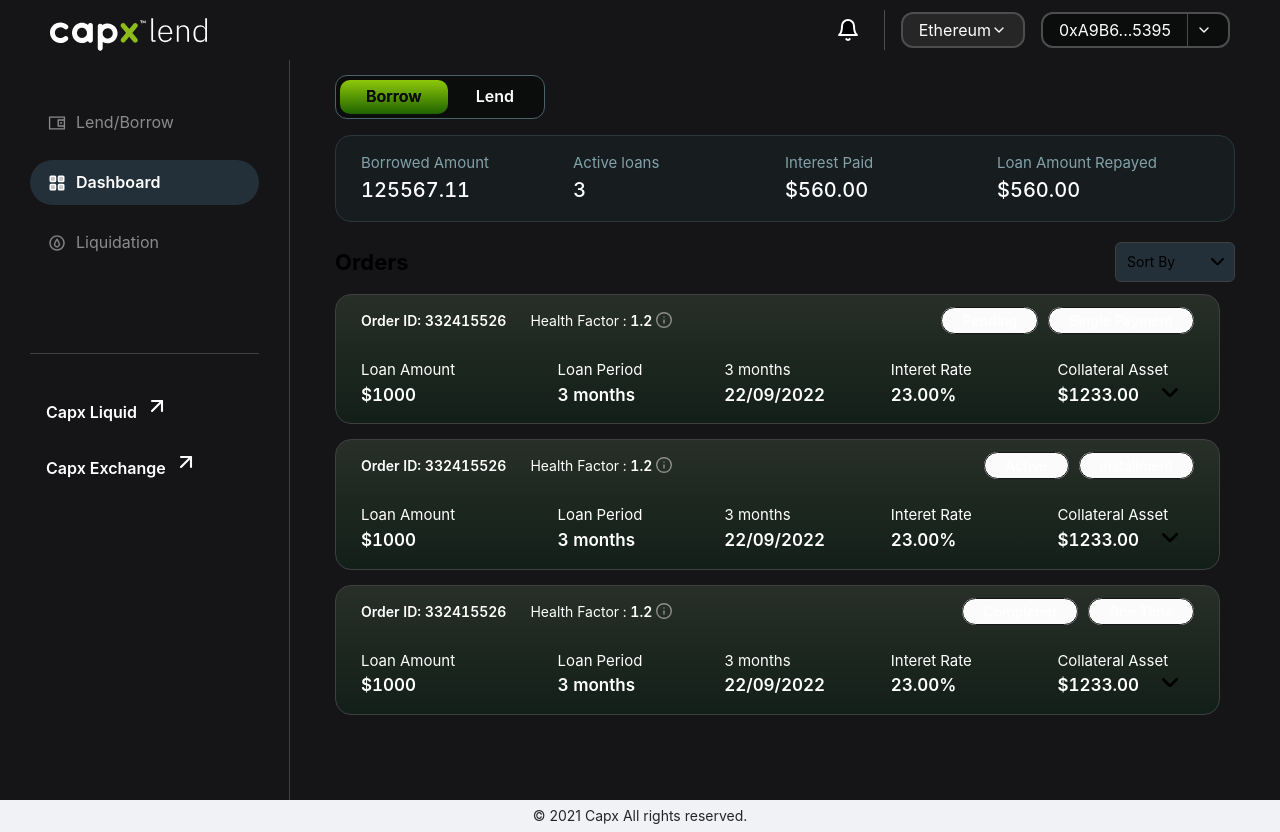
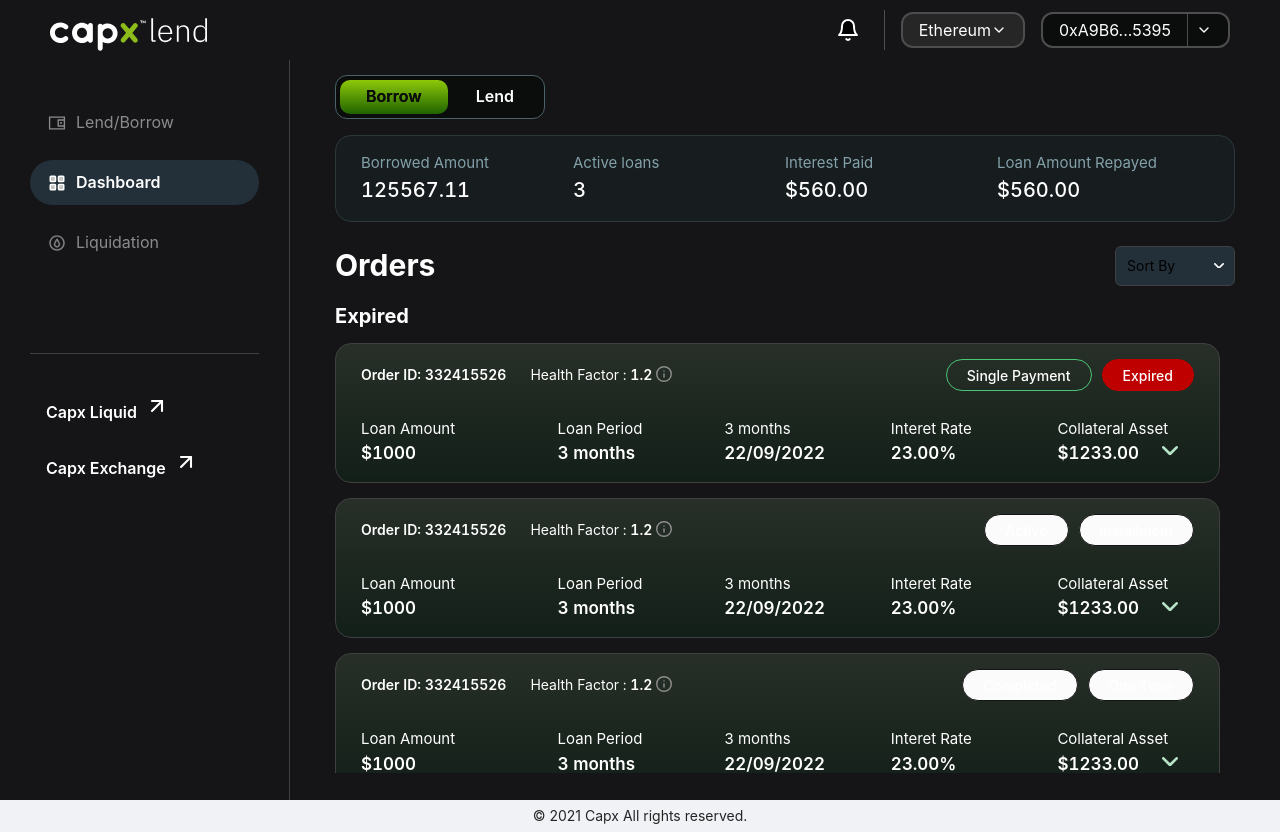
Before and after one commit to Capx-Fi/Capx-Lend-DApp, a React (Create React App) app: page / in a window 1280 px wide. Built offline with nearby package versions, Linux system fonts and the light colour scheme.

Commit message:
Update card css

```diff
--- a/craco.config.js
+++ b/craco.config.js
@@ -7,7 +7,6 @@ module.exports = {
       options: {
         lessLoaderOptions: {
           lessOptions: {
-            modifyVars: { '@primary-color': '#00000c' },
             javascriptEnabled: true,
           },
         },
--- a/src/assets/less/_variables.less
+++ b/src/assets/less/_variables.less
@@ -18,6 +18,7 @@
 @select-bg-secondary: #233039;
 @dark-bg: #0B0C0C;
 @card-bg: #171C1F;
+@card-bg2: #172623;
 
 @font-family: 'Inter', sans-serif;
 @font-family-secondary: 'Ubuntu', sans-serif;
--- a/src/assets/less/custom.less
+++ b/src/assets/less/custom.less
@@ -123,7 +123,25 @@ b, span{
     }
     .ant-select-arrow{
       .icon{
-        width: 13px;
+        width: 10px;
+        fill: @text-white;
+      }
+    }
+  }
+}
+
+.ant-select-dropdown{
+  &.capx-dropdown{
+    background: @card-bg;
+    padding: 3px;
+    border: 1px solid @border-dark-green;
+    border-radius: 0 0 16px 16px;
+    .ant-select-item{
+      font-weight: normal;
+      color: @text-white;
+      border-radius: 4px;
+      &.ant-select-item-option-active, .ant-select-item-option-selected{
+        background: #1D282F;
       }
     }
   }
--- a/src/containers/Dashboard/BorrowTab/index.js
+++ b/src/containers/Dashboard/BorrowTab/index.js
@@ -43,9 +43,10 @@ const BorrowTab = (collapsed) => {
                     <h2>Orders</h2>
                 </Col>
                 <Col>
-                    <Select suffixIcon={<SvgIcon name="arrow-down" viewbox="0 0 18 10.5" />} placeholder="Sort By" style={{ width: 120 }}>
-                        <Option value="sb1">Date</Option>
-                        <Option value="sb2">Name</Option>
+                    <Select dropdownClassName="capx-dropdown" suffixIcon={<SvgIcon name="arrow-down" viewbox="0 0 18 10.5" />} placeholder="Sort By" style={{ minWidth: 120 }}>
+                        <Option value="sb1">Order Status</Option>
+                        <Option value="sb2">Order Type</Option>
+                        <Option value="sb3">Health Factor</Option>
                     </Select>
                 </Col>
             </Row>
@@ -54,6 +55,7 @@ const BorrowTab = (collapsed) => {
                     <CapxScrollbars style={{ height: "59vh" }}>
                         <div className="order-list">
                             <div className="orderlist-card">
+                                <h4 className="card-title">Expired</h4>
                                 <div className="capx-card">
                                     <div className="ordercard-upper">
                                         <div className="upper-left">
@@ -65,8 +67,8 @@ const BorrowTab = (collapsed) => {
                                             </span>
                                         </div>
                                         <div className="upper-right">
-                                            <span className="badge">Pending</span>
-                                            <span className="badge">Single Payment</span>
+                                            <span className="badge badge-green">Single Payment</span>
+                                            <span className="badge badge-expired">Expired</span>
                                         </div>
                                     </div>
                                     <div className="ordercard-bottom">
--- a/src/containers/Dashboard/index.less
+++ b/src/containers/Dashboard/index.less
@@ -38,8 +38,8 @@
     align-items: center;
     padding: 5px 0 12px 0;
     h2{
-        font-size: 22px;
-        color: @black;
+        font-size: 30px;
+        color: @text-white;
         margin-bottom: 0;
     }
     .ant-select{
@@ -71,6 +71,10 @@
 
 .orderlist-card{
     margin-bottom: 15px;
+    .card-title{
+        font-size: 20px;
+        font-weight: 700;
+    }
     .capx-card{
         margin-bottom: 0;
     }
@@ -97,12 +101,24 @@
                 background: @light-bg;
                 border: 1px solid @border-color-light;
                 font-size: 14px;
-                padding: 4px 20px;
+                height: 32px;
+                line-height: 32px;
+                padding: 0 20px;
                 border-radius: 20px;
                 margin-right: 10px;
                 font-weight: 500;
+                display: inline-block;
                 &:last-child{
                     margin-right: 0;
+                }
+                &.badge-green{
+                    border: 1px solid @success-color;
+                    color: @text-white;
+                    background: none;
+                }
+                &.badge-expired{
+                    background: @red-color;
+                    border-color: @red-color;
                 }
             }
         }
@@ -123,6 +139,9 @@
             right: 0;
             bottom: 0;
             transition: all ease-in 0.2s;
+            .icon{
+                fill: #B6E2C5;
+            }
             &.up{
                 transform: rotate(-180deg);
             }
@@ -153,7 +172,7 @@
         }
     }
     .additional-info{
-        background: @light-bg;
+        background: @card-bg2;
         border: 1px solid rgba(@black, 0.5);
         border-top: 0;
         border-radius:0 0 5px 5px;
@@ -185,17 +204,20 @@
                             p{
                                 font-size: 13px;
                                 margin-bottom: 0;
+                                color: @text-white;
+                                opacity: 0.7;
                                 .tooltip-icon{
                                     width: 11px;
                                     margin-bottom: -1px;
                                     margin-left: 3px;
+                                    fill: @tooltip-icon;
                                 }
                             }
                             h4{
                                 font-size: 15px;
                                 margin-bottom: 0;
                                 font-weight: 600;
-                                color: @black;
+                                color: @text-white;
                             }
                         }
                     }
```
